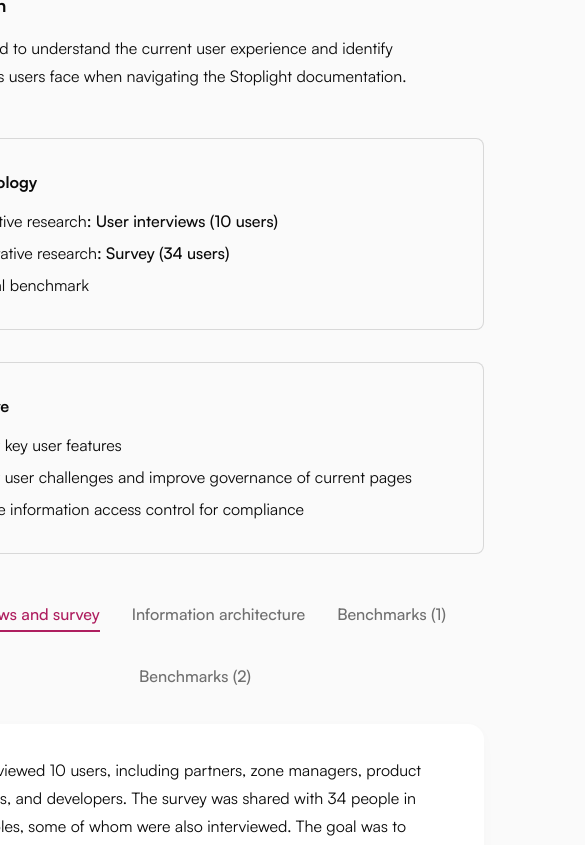
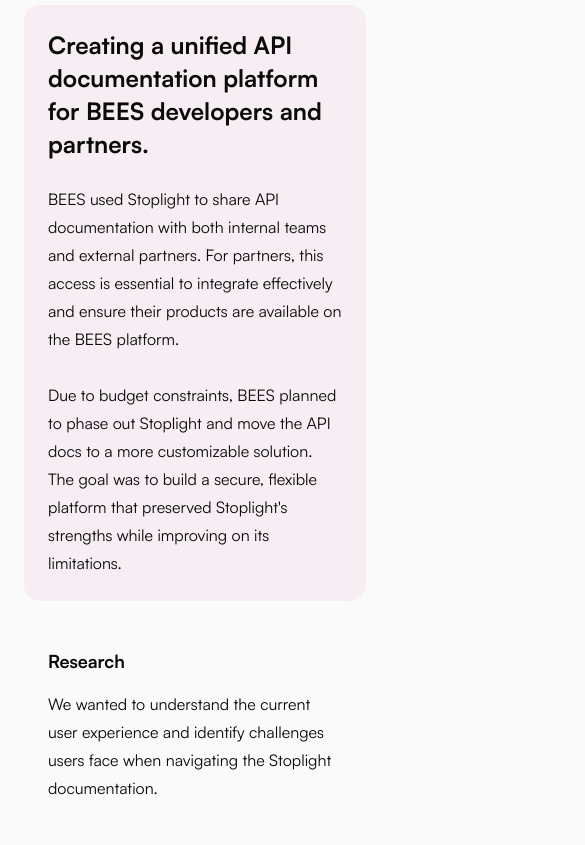
Before and after one commit to luccaromaniello/portfolio, a Next.js app: page /design/abinbev in a window 390 px wide. Shown: the part 3799-4644 px from the top of the page, 585 px wide, since content can reach past the window. Built offline with nearby package versions, Linux system fonts and the light colour scheme.

Commit message:
Adds responsiveness to insights

```diff
--- a/src/components/cases/Anima/SideMenu/index.tsx
+++ b/src/components/cases/Anima/SideMenu/index.tsx
@@ -37,7 +37,7 @@
 
   return (
     <ul
-      className="hidden sm:flex flex-col gap-4 fixed px-4 z-10"
+      className="hidden sm:flex flex-col gap-4 fixed px-4 z-10 sm:top-1/2 sm:ml-16 sm:-translate-x-1/2 sm:-translate-y-1/2"
       onClick={(event: React.SyntheticEvent) => {
         event.preventDefault();
         const target = event.target as HTMLAnchorElement;
--- a/src/components/cases/abinbev/Insights/index.tsx
+++ b/src/components/cases/abinbev/Insights/index.tsx
@@ -38,7 +38,7 @@
         title="Insights"
         text="Our findings highlighted key user difficulties and helped identify specific problem areas within the current documentation."
       />
-      <div className="flex flex-row gap-8">
+      <div className="flex flex-col sm:flex-row gap-8">
         <ListCard
           title="Documentation and access challenges"
           list={insights[0]}
--- a/src/components/cases/abinbev/ListCard/index.tsx
+++ b/src/components/cases/abinbev/ListCard/index.tsx
@@ -21,8 +21,8 @@
     <div
       className={
         color
-          ? `flex flex-col gap-4 p-8 w-full bg-content-highlight/50 rounded-lg`
-          : `flex flex-col gap-4 p-8 w-full bg-background rounded-lg border border-content-secondary/25`
+          ? `flex flex-col gap-4 p-6 sm:p-8 w-full bg-content-highlight/50 rounded-lg`
+          : `flex flex-col gap-4 p-6 sm:p-8 w-full bg-background rounded-lg border border-content-secondary/25`
       }
     >
       <h3 className="sm:text-lg font-bold leading-snug sm:leading-normal">
```
